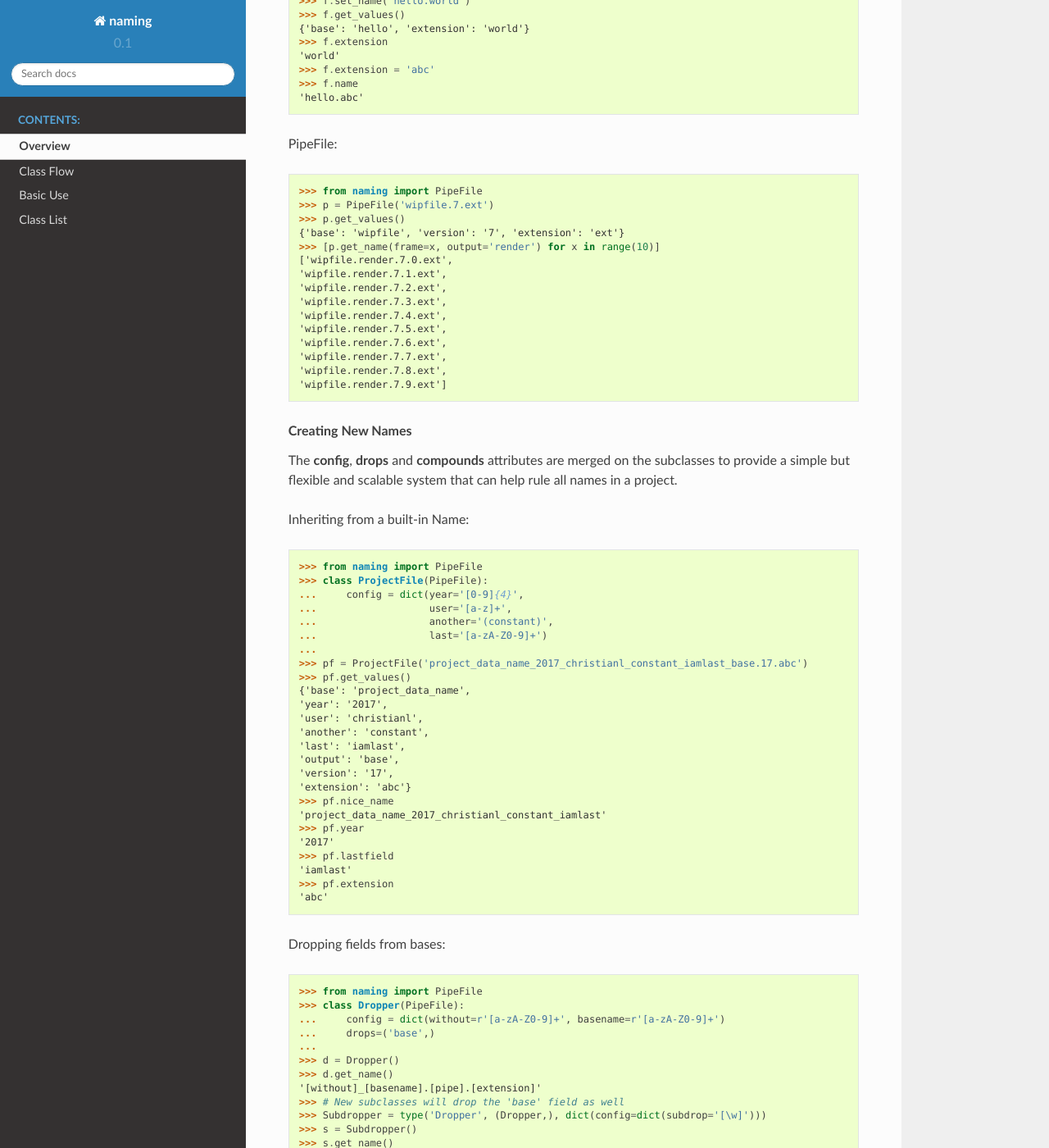
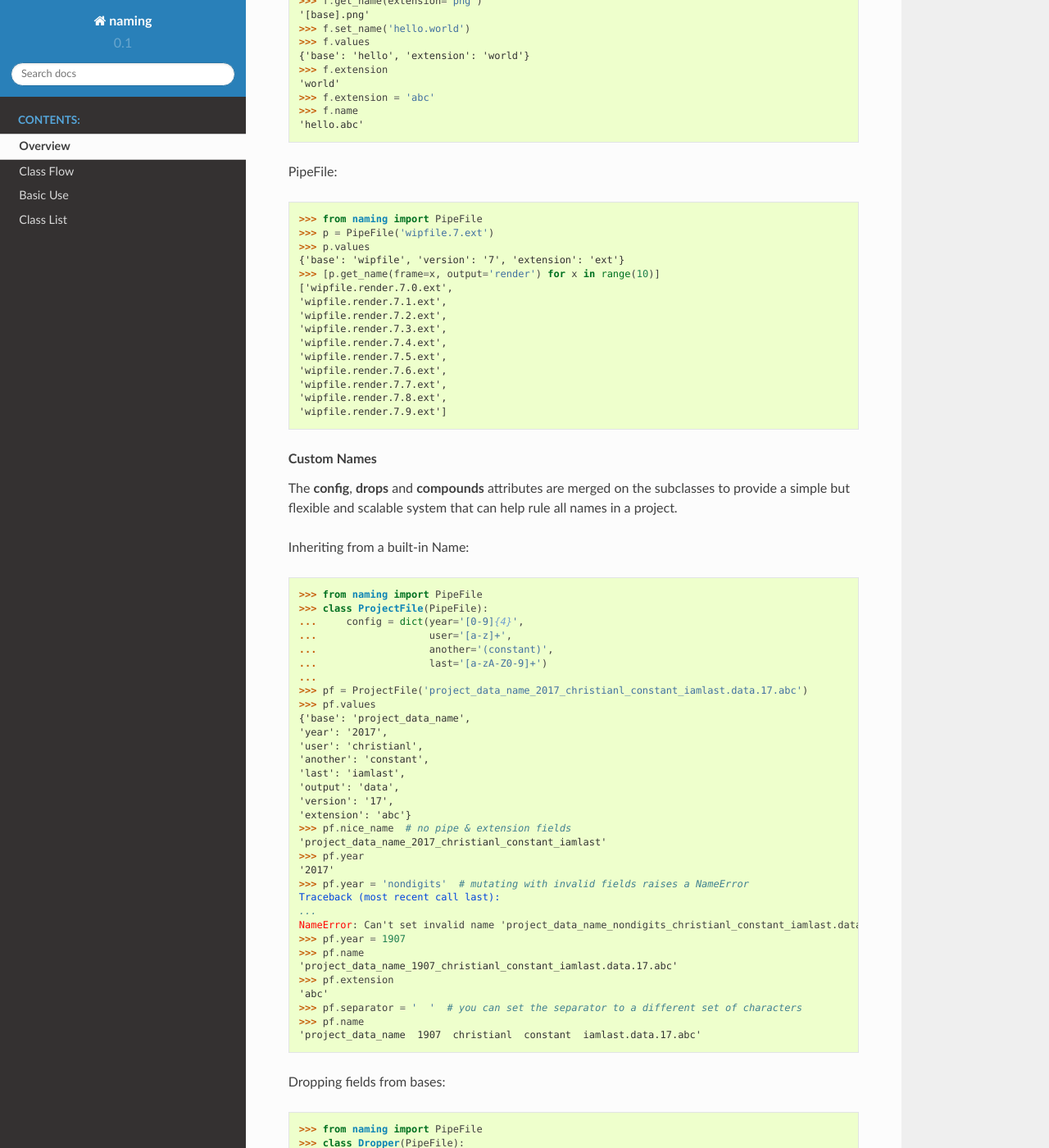
Before and after one commit to chrizzFTD/naming, a Sphinx documentation site: the page built from docs/source/Overview.rst, in a window 1280 px wide and 1400 px high, scrolled down 1657 px. Shown: the whole window at 82% size. Built offline with Sphinx 7.4.7 and the Read the Docs theme 2.0.0, drawn with Linux system fonts in a browser that asks for light colours; some of the changed text lies outside the part shown.

Commit message:
dev-docs-basereprstr (#6)
Updated docs
get_pattern_list and get_path_pattern_list are now public methods
Provided __str__method. Added __repr__ methods

```diff
--- a/docs/source/Overview.rst
+++ b/docs/source/Overview.rst
@@ -13,7 +13,7 @@
 
 .. raw:: html
 
-    <img src="https://docs.google.com/drawings/d/1wU-T04kgE7O_uVr4XRNIxGsnZP-TJmVxG5mqQE6mMNM/pub?w=645&amp;h=480">
+    <img src="https://docs.google.com/drawings/d/1wU-T04kgE7O_uVr4XRNIxGsnZP-TJmVxG5mqQE6mMNM/pub?w=690&amp;h=490">
 
 Basic Use
 =========
@@ -24,13 +24,15 @@
 
         >>> from naming import Name
         >>> n = Name()
-        >>> n.get_name()
+        >>> n.get_name()  # no name has been set on the object, convention is solved with [missing] fields
         '[base]'
-        >>> n.get_values()
+        >>> n.values
         {}
         >>> n.set_name('hello_world')
-        >>> n.get_values()
+        >>> n.values
         {'base': 'hello_world'}
+        >>> str(n)  # cast to string
+        'hello_world'
 
     Pipe::
 
@@ -38,11 +40,11 @@
         >>> p = Pipe('my_wip_data.1')
         >>> p.version
         '1'
-        >>> p.get_values()
+        >>> p.values
         {'base': 'my_wip_data', 'version': '1'}
-        >>> p.get_name(output='exchange', version=2)  # returns a new string name
+        >>> p.get_name(output='exchange', version=2)  # returns a new string
         'my_wip_data.exchange.2'
-        >>> p.name  # did not change
+        >>> p.name  # object didn't change
         'my_wip_data.1'
         >>> p.output = 'exchange'  # mutates the object
         >>> p.name
@@ -51,7 +53,7 @@
         >>> p.version = 7
         >>> p.name
         'my_wip_data.exchange.7.101'
-        >>> p.get_values()
+        >>> p.values
         {'base': 'my_wip_data', 'output': 'exchange', 'version': '7', 'frame': '101'}
 
     File::
@@ -63,7 +65,7 @@
         >>> f.get_name(extension='png')
         '[base].png'
         >>> f.set_name('hello.world')
-        >>> f.get_values()
+        >>> f.values
         {'base': 'hello', 'extension': 'world'}
         >>> f.extension
         'world'
@@ -75,7 +77,7 @@
 
         >>> from naming import PipeFile
         >>> p = PipeFile('wipfile.7.ext')
-        >>> p.get_values()
+        >>> p.values
         {'base': 'wipfile', 'version': '7', 'extension': 'ext'}
         >>> [p.get_name(frame=x, output='render') for x in range(10)]
         ['wipfile.render.7.0.ext',
@@ -89,7 +91,7 @@
         'wipfile.render.7.8.ext',
         'wipfile.render.7.9.ext']
 
-.. topic:: Creating New Names
+.. topic:: Custom Names
 
     The **config**, **drops** and **compounds** attributes are merged on the subclasses to provide a simple but flexible
     and scalable system that can help rule all names in a project.
@@ -103,24 +105,32 @@
         ...                   another='(constant)',
         ...                   last='[a-zA-Z0-9]+')
         ...
-        >>> pf = ProjectFile('project_data_name_2017_christianl_constant_iamlast_base.17.abc')
-        >>> pf.get_values()
+        >>> pf = ProjectFile('project_data_name_2017_christianl_constant_iamlast.data.17.abc')
+        >>> pf.values
         {'base': 'project_data_name',
         'year': '2017',
         'user': 'christianl',
         'another': 'constant',
         'last': 'iamlast',
-        'output': 'base',
+        'output': 'data',
         'version': '17',
         'extension': 'abc'}
-        >>> pf.nice_name
+        >>> pf.nice_name  # no pipe & extension fields
         'project_data_name_2017_christianl_constant_iamlast'
         >>> pf.year
         '2017'
-        >>> pf.lastfield
-        'iamlast'
+        >>> pf.year = 'nondigits'  # mutating with invalid fields raises a NameError
+        Traceback (most recent call last):
+        ...
+        NameError: Can't set invalid name 'project_data_name_nondigits_christianl_constant_iamlast.data.17.abc' on ProjectFile instance. Valid convention is: [base]_[year]_[user]_[another]_[last].[pipe].[extension]
+        >>> pf.year = 1907
+        >>> pf.name
+        'project_data_name_1907_christianl_constant_iamlast.data.17.abc'
         >>> pf.extension
         'abc'
+        >>> pf.separator = '  '  # you can set the separator to a different set of characters
+        >>> pf.name
+        'project_data_name  1907  christianl  constant  iamlast.data.17.abc'
 
     Dropping fields from bases::
 
@@ -143,7 +153,7 @@
         >>> from naming import PipeFile
         >>> # splitting the 'base' field into multiple joined fields
         >>> class Compound(PipeFile)
-        ...     config=dict(first=r'[\d]+', second=r'[a-zA-Z]+')
+        ...     config=dict(first=r'\d+', second=r'[a-zA-Z]+')
         ...     compounds=dict(base=('first', 'second'))
         ...
         >>> c = Compound()
@@ -214,7 +224,7 @@
         >>> pf.get_name()
         '[base]_[extrafield]_[nameproperty].[pipe].[extension]'
         >>> pf.set_name('simple_props_staticvalue.1.abc')
-        >>> pf.get_values()
+        >>> pf.values
         {'base': 'simple', 'extrafield': 'props', 'version': '1', 'extension': 'abc'}
         >>> pf.path
         WindowsPath('simple/props/path_field/simple_props_staticvalue.1.abc')
```
Also changed, not shown: other parts of docs/source/Overview.rst (+1 -1 lines), README.md (+1 -1 lines), naming/__init__.py (+30 -18 lines), 2 other files.
